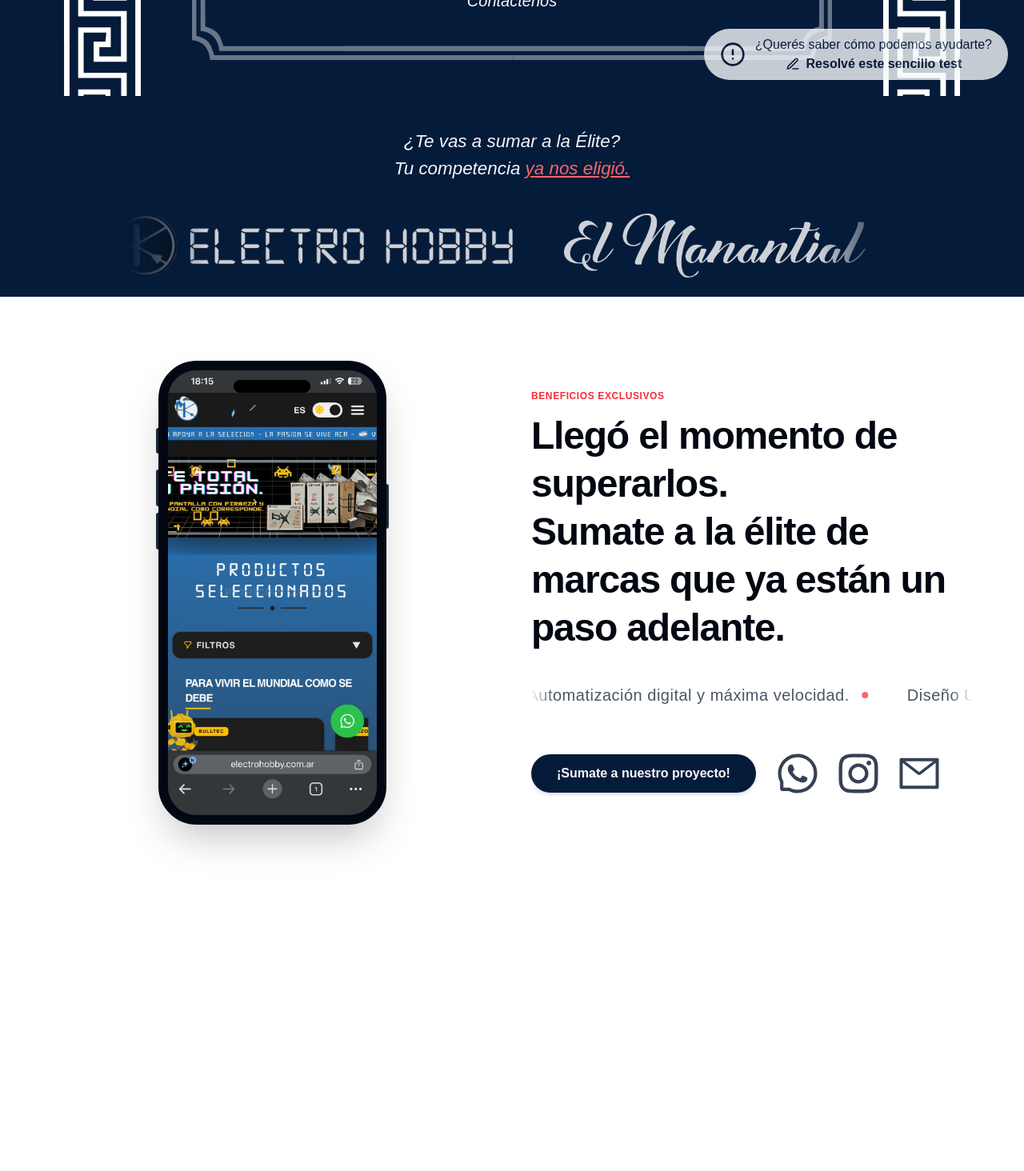
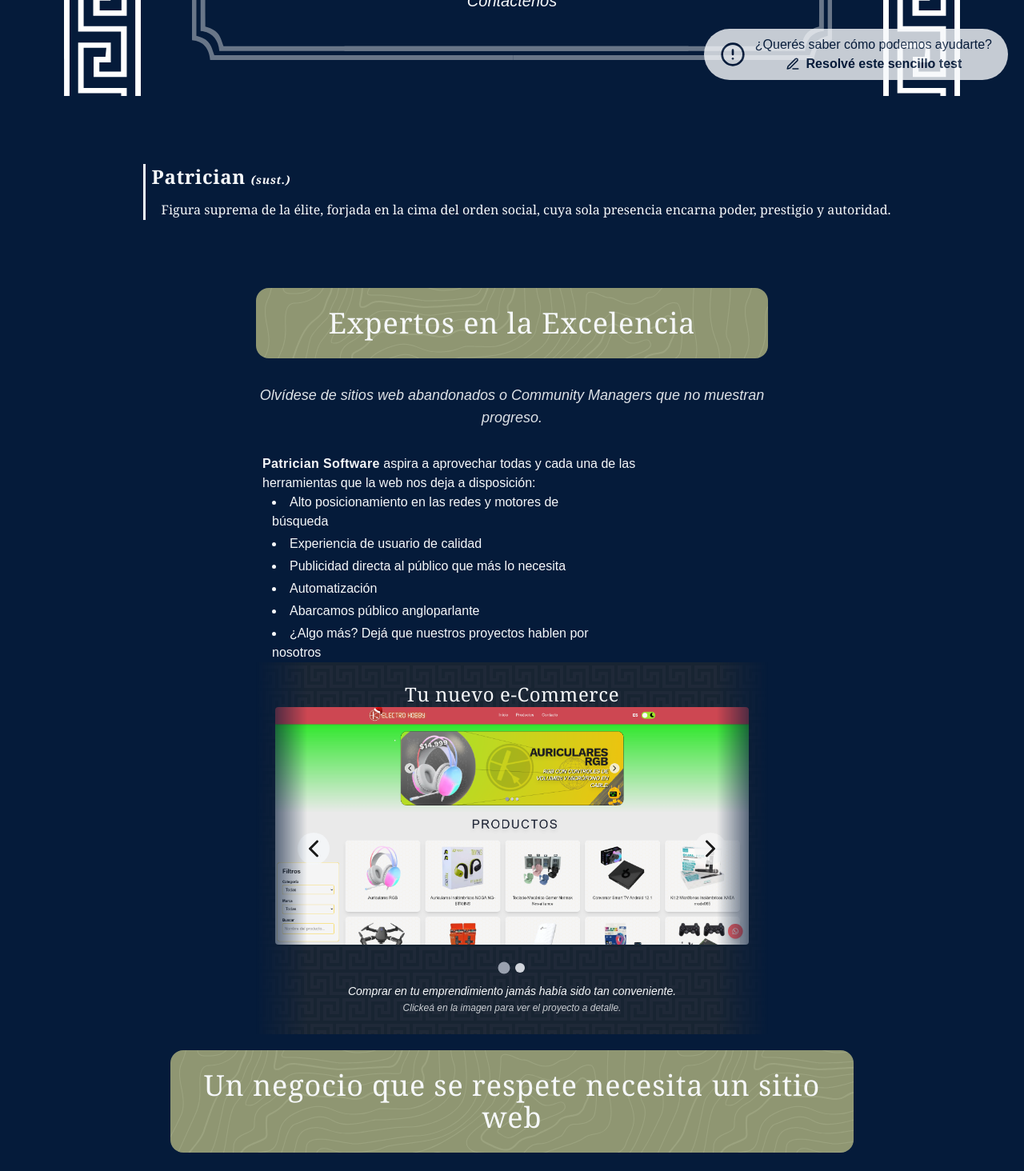
Before and after one commit to brutalkingran/patrician-software, a React (Vite) app: page / in a window 1280 px wide. Shown: the part 680-2144 px from the top of the page at 80% size. Before the commit the page ends 1791 px from the top, so only its background shows below. Built offline with nearby package versions, Linux system fonts and the light colour scheme.

Commit message:
quitados comentarios de mainPage

```diff
--- a/src/pages/MainPage.jsx
+++ b/src/pages/MainPage.jsx
@@ -12,14 +12,14 @@ const MainPage = () => {
   return (
     <>
       <MainComponent />
-      {/* <PatricianComponent /> */}
-      {/* <ExpertsComponents /> */}
-      {/* <WebsiteComponent /> */}
-      {/* <MarketingComponent /> */}
+      <PatricianComponent />
+      <ExpertsComponents />
+      <WebsiteComponent />
+      <MarketingComponent />
       <ChosenUsComponent/>
-      {/* <PricesComponent /> */}
+      <PricesComponent />
       <FooterComponent />
-      {/* <ContactComponent /> */}
+      <ContactComponent />
     </>
   )
 }
```
